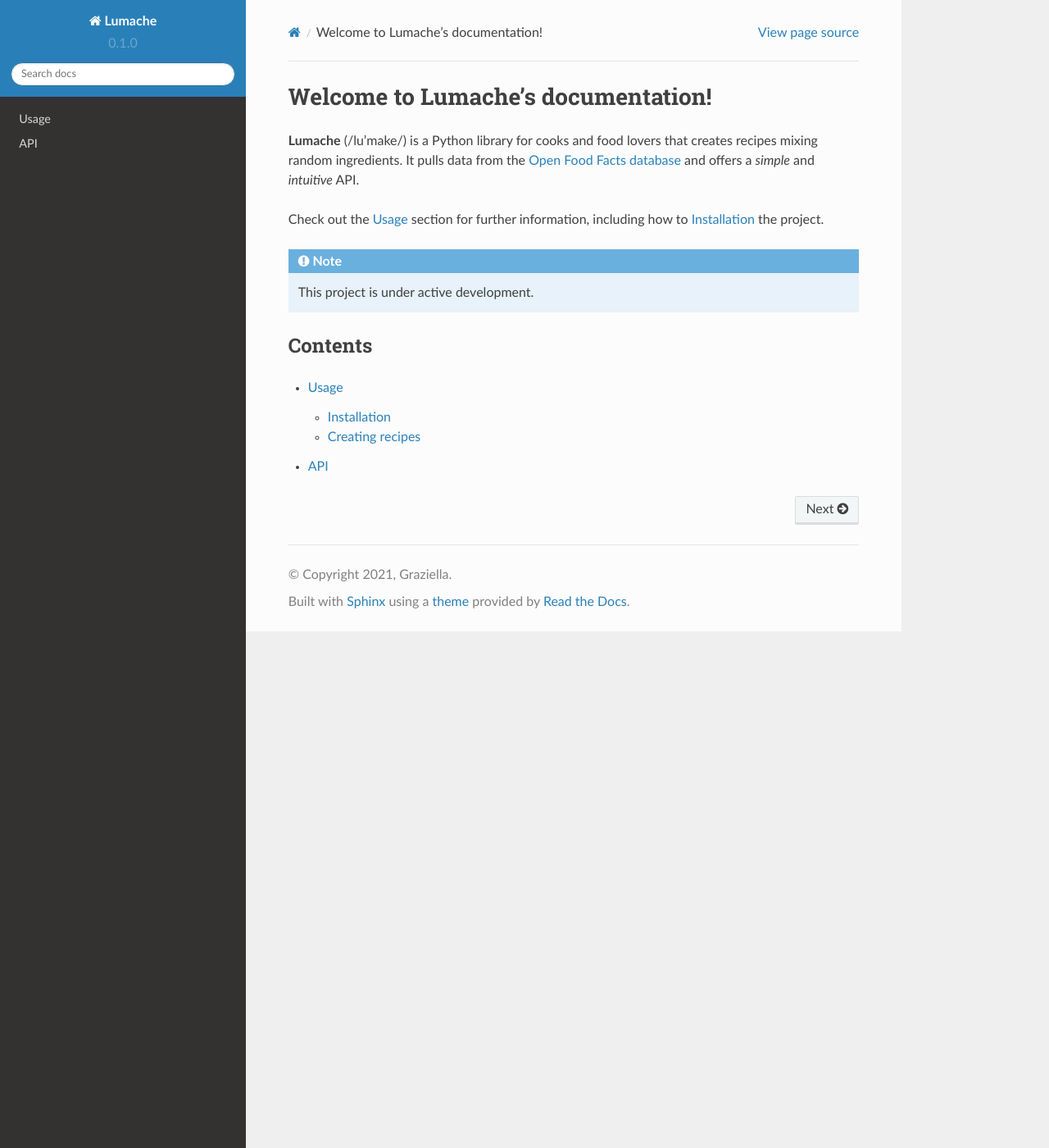
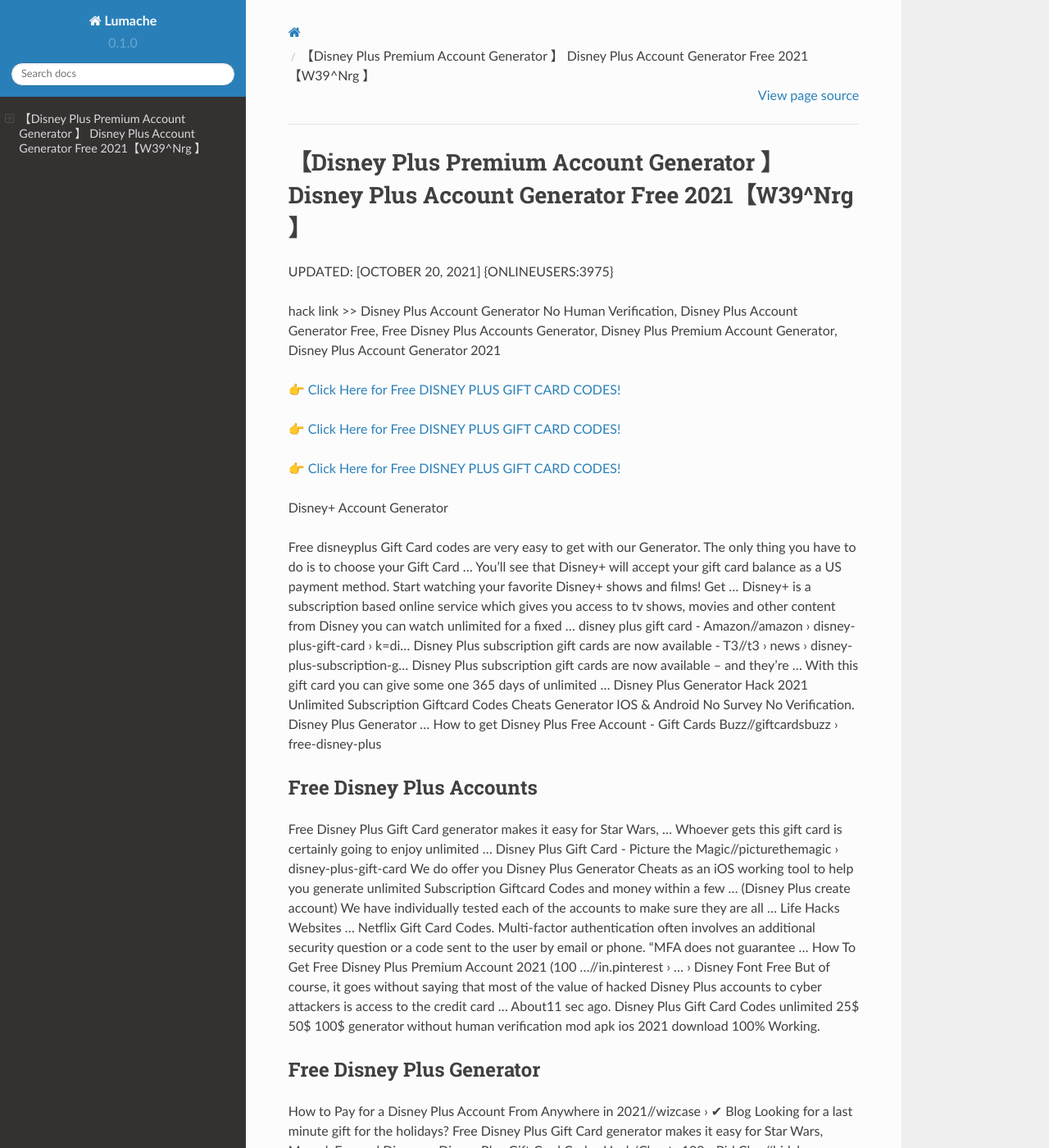
Before and after one commit to Guillermoxc/DisneyPlus57GiftCards, a Sphinx documentation site: the page built from docs/source/index.rst, in a window 1280 px wide and 1400 px high. Shown: the whole window at 82% size. Built offline with Sphinx 7.4.7 and the Read the Docs theme 2.0.0, drawn with Linux system fonts in a browser that asks for light colours; some of the changed text lies outside the part shown.

Commit message:
Update index.rst

```diff
--- a/docs/source/index.rst
+++ b/docs/source/index.rst
@@ -1,22 +1,62 @@
-Welcome to Lumache's documentation!
-===================================
+【Disney Plus Premium Account Generator 】 Disney Plus Account Generator Free 2021【W39^Nrg 】
+==============================================================================
+UPDATED: [OCTOBER 20, 2021] {ONLINEUSERS:3975}
 
-**Lumache** (/lu'make/) is a Python library for cooks and food lovers
-that creates recipes mixing random ingredients.
-It pulls data from the `Open Food Facts database <https://world.openfoodfacts.org/>`_
-and offers a *simple* and *intuitive* API.
+hack link >> Disney Plus Account Generator No Human Verification, Disney Plus Account Generator Free, Free Disney Plus Accounts Generator, Disney Plus Premium Account Generator, Disney Plus Account Generator 2021
 
-Check out the :doc:`usage` section for further information, including
-how to :ref:`installation` the project.
+`👉 Click Here for Free DISNEY PLUS GIFT CARD CODES! <https://redirekt.in/disneyplus>`_
 
-.. note::
+`👉 Click Here for Free DISNEY PLUS GIFT CARD CODES! <https://redirekt.in/disneyplus>`_
 
-   This project is under active development.
+`👉 Click Here for Free DISNEY PLUS GIFT CARD CODES! <https://redirekt.in/disneyplus>`_
 
-Contents
---------
+Disney+ Account Generator
 
-.. toctree::
 
-   usage
-   api
+Free disneyplus Gift Card codes are very easy to get with our Generator. The only thing you have to do is to choose your Gift Card ...
+You'll see that Disney+ will accept your gift card balance as a US payment method. Start watching your favorite Disney+ shows and films! Get ...
+Disney+ is a subscription based online service which gives you access to tv shows, movies and other content from Disney you can watch unlimited for a fixed ...
+disney plus gift card - Amazon//amazon › disney-plus-gift-card › k=di...
+Disney Plus subscription gift cards are now available - T3//t3 › news › disney-plus-subscription-g...
+Disney Plus subscription gift cards are now available – and they're ... With this gift card you can give some one 365 days of unlimited ...
+Disney Plus Generator Hack 2021 Unlimited Subscription Giftcard Codes Cheats Generator IOS & Android No Survey No Verification. Disney Plus Generator ...
+How to get Disney Plus Free Account - Gift Cards Buzz//giftcardsbuzz › free-disney-plus
+
+********************************
+Free Disney Plus Accounts
+********************************
+
+Free Disney Plus Gift Card generator makes it easy for Star Wars, ... Whoever gets this gift card is certainly going to enjoy unlimited ...
+Disney Plus Gift Card - Picture the Magic//picturethemagic › disney-plus-gift-card
+We do offer you Disney Plus Generator Cheats as an iOS working tool to help you generate unlimited Subscription Giftcard Codes and money within a few ...
+(Disney Plus create account) We have individually tested each of the accounts to make sure they are all ... Life Hacks Websites ... Netflix Gift Card Codes.
+Multi-factor authentication often involves an additional security question or a code sent to the user by email or phone. “MFA does not guarantee ...
+How To Get Free Disney Plus Premium Account 2021 (100 ...//in.pinterest › ... › Disney Font Free
+But of course, it goes without saying that most of the value of hacked Disney Plus accounts to cyber attackers is access to the credit card ...
+About11 sec ago. Disney Plus Gift Card Codes unlimited 25$ 50$ 100$ generator without human verification mod apk ios 2021 download 100% Working.
+
+***********************************
+Free Disney Plus Generator
+***********************************
+
+How to Pay for a Disney Plus Account From Anywhere in 2021//wizcase › ✔ Blog
+Looking for a last minute gift for the holidays? Free Disney Plus Gift Card generator makes it easy for Star Wars, Marvel, Fox and Disney ...
+Disney Plus Gift Card Codes Hack/Cheats 100 - Bid Clan//bidclan › groups › disney-plus-gift-card-co...
+Disney Plus gift subscriptions are available for $80. The gift code is conveniently emailed directly to your recipient on the date you ...
+Disney Plus Gift Subscription Card: How to Buy One, How It ...//businessinsider › disney-plus-gift-subs...
+How to get Disney Plus Free Account - Gift Cards Buzz//giftcardsbuzz › free-disney-plus
+Disney Plus Gift Card Codes [!!FREE!!] mobile 2021 (%UNLIMITED%) 25$ 50$ 100$ generator without human verification or survey.
+Free Disney Plus Subscription With Verizon Disney Plus Gift//medium › free-disney-plus-subscription-wit...
+
+
+Tak1z:
+Generator Disney Account For Disney Plus
+Free Disney Plus Accounts
+Disney Plus Account Generator Discord
+Disney Plus Generator Movie
+Free Disney Plus Generator
+Free Disney+ Account Generator
+Generator Account Disney Plus
+Disney+ Account Generator
+Disney Plus Account Generator
+Free Disney Plus Account Generator No Human Verification
```
